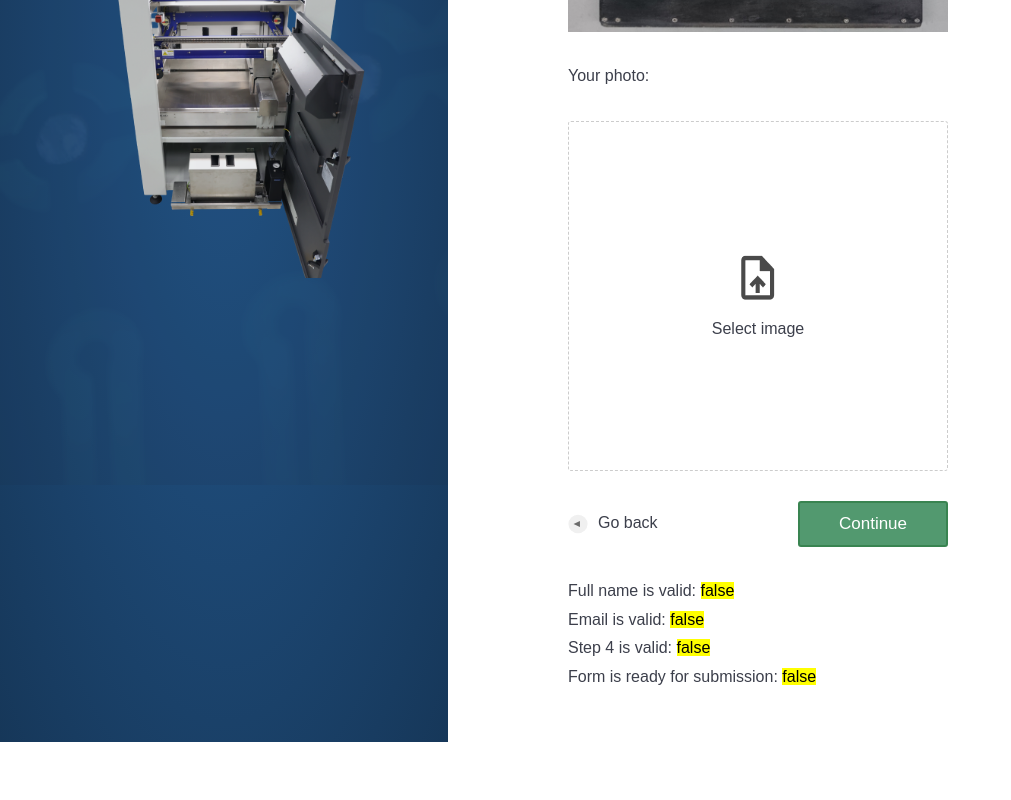
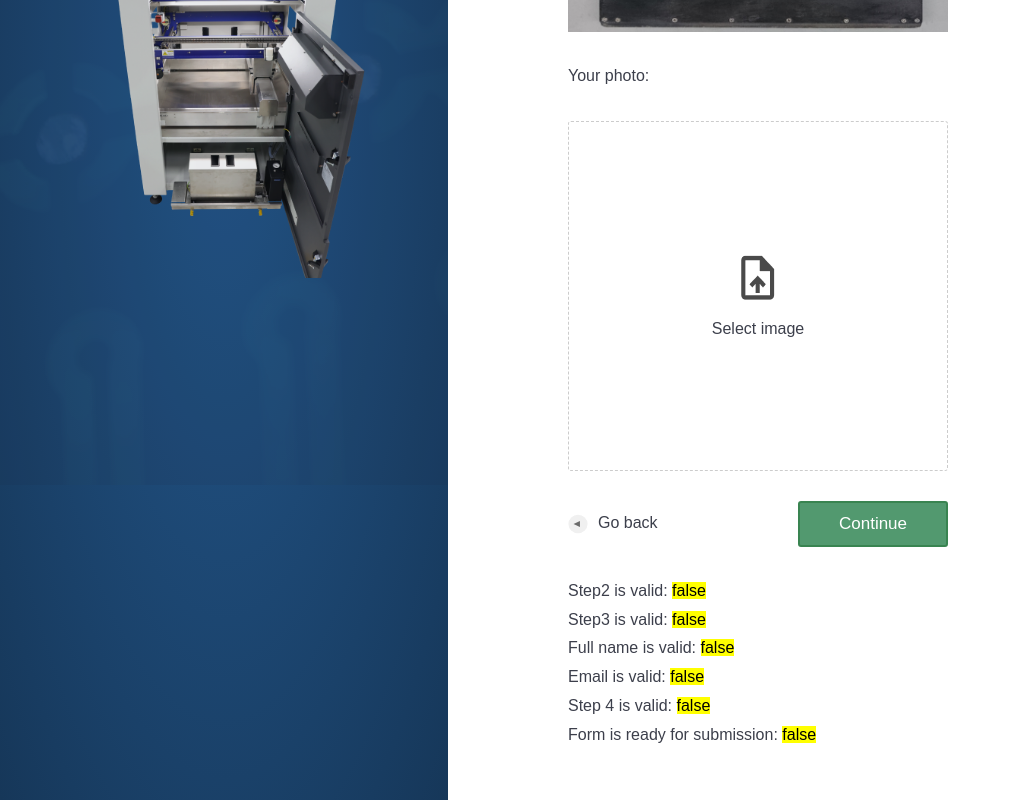
Before and after one commit to interflux-electronics/interflux-icsf-svelte, a SvelteKit app: page /request-simulation in a window 1280 px wide. Shown: the part 640-1440 px from the top of the page, without its empty margins (0-1011 px from the left). Before the commit the page ends 1382 px from the top, so only its background shows below. Built offline with nearby package versions, Linux system fonts and the light colour scheme; a web font is replaced by a local one.

Commit message:
Prevent user continue submit

```diff
--- a/src/routes/request-simulation/+page.svelte
+++ b/src/routes/request-simulation/+page.svelte
@@ -41,8 +41,15 @@
 	$: emailIsValid = emailRegex.test(allData.email);
 
 	$: step1IsValid = true; // TODO
-	$: step2IsValid = true; // TODO
-	$: step3IsValid = true; // TODO
+
+	$: palletWidthIsValid = allData.palletWidth ? true : false;
+	$: palletLengthIsValid = allData.palletLength ? true : false;
+	$: step2IsValid = palletWidthIsValid && palletLengthIsValid;
+
+	$: cycleTimeIsValid = allData.cycleTime ? true : false;
+	$: solderProcessIsValid = allData.solderProcess ? true : false;
+	$: fluxProcessIsValid = allData.fluxProcess ? true : false;
+	$: step3IsValid = cycleTimeIsValid && solderProcessIsValid && fluxProcessIsValid;
 
 	// The step 4 form is only valid if both the fullName and email are valid.
 	// Disable the submit button until this is valid.
@@ -280,6 +287,8 @@
 
 				<!-- TEMPORARY -->
 				<div>
+					<p>Step2 is valid: <mark>{step2IsValid}</mark></p>
+					<p>Step3 is valid: <mark>{step3IsValid}</mark></p>
 					<p>Full name is valid: <mark>{fullNameIsValid}</mark></p>
 					<p>Email is valid: <mark>{emailIsValid}</mark></p>
 					<p>Step 4 is valid: <mark>{step4IsValid}</mark></p>
```
